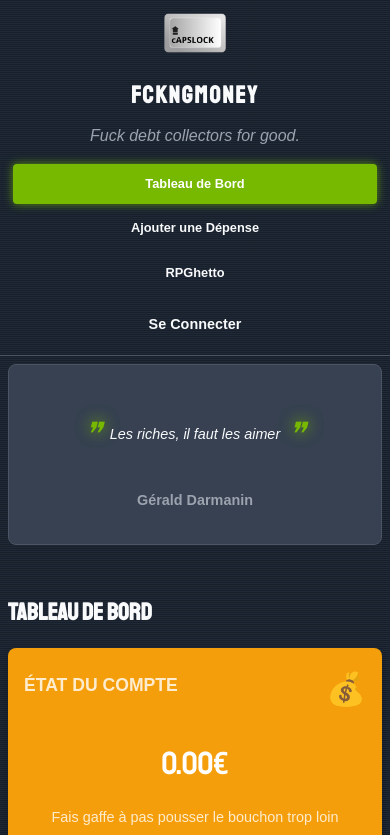
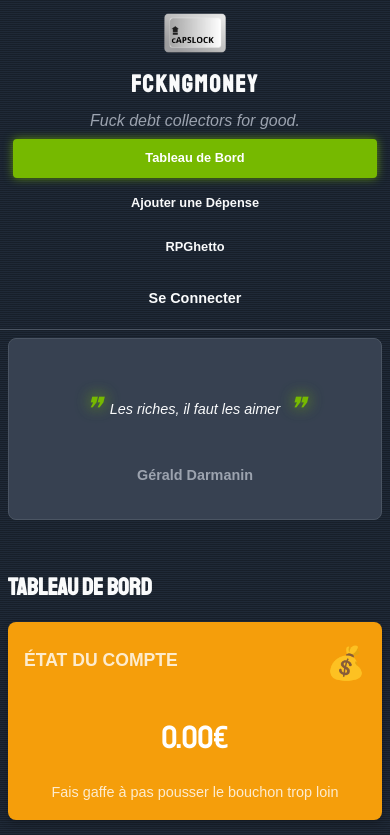
Before and after one commit to AllieEco/FCKNGMoney, a website: page index.html in a window 390 px wide. Shown: the top 835 px of the page. Drawn offline with nearby package versions, Linux system fonts and the light colour scheme.

Commit message:
fix responsive css

```diff
--- a/css/style.css
+++ b/css/style.css
@@ -43,6 +43,10 @@ header {
     padding: 2rem;
     width: 100%;
     border-bottom: 1px solid var(--border-color);
+    display: flex;
+    flex-direction: column;
+    align-items: center;
+    gap: 1rem;
 }
 
 .designed-by {
@@ -149,17 +153,68 @@ header .slogan {
     }
 }
 
+/* Règle pour éviter le chevauchement sur écrans moyens */
+@media (max-width: 1400px) {
+    header {
+        position: relative;
+        padding: 1.5rem;
+        gap: 0.8rem;
+    }
+
+    .designed-by {
+        position: static;
+        transform: none;
+        justify-content: center;
+        margin-bottom: 0;
+    }
+
+    .designed-by img {
+        height: 45px;
+    }
+
+    header h1,
+    header h1 .site-title-link {
+        font-size: 2.5rem;
+        margin-bottom: 0;
+    }
+
+    header .slogan {
+        font-size: 1rem;
+        margin-bottom: 0;
+    }
+
+    .main-nav {
+        position: static;
+        transform: none;
+        justify-content: center;
+        flex-wrap: wrap;
+        gap: 0.8rem;
+        margin-top: 0;
+    }
+
+    .nav-link {
+        padding: 0.6rem 1rem;
+        font-size: 0.9rem;
+        white-space: nowrap;
+    }
+
+    .auth-btn {
+        margin-left: 0.5rem;
+    }
+}
+
 @media (max-width: 768px) {
     header {
         padding: 1rem;
         position: relative;
+        gap: 0.5rem;
     }
 
     .designed-by {
         position: static;
         transform: none;
         justify-content: center;
-        margin-bottom: 1rem;
+        margin-bottom: 0;
     }
 
     .designed-by img {
@@ -169,12 +224,12 @@ header .slogan {
     header h1,
     header h1 .site-title-link {
         font-size: 2rem;
-        margin-bottom: 0.5rem;
+        margin-bottom: 0;
     }
 
     header .slogan {
         font-size: 1rem;
-        margin-bottom: 1rem;
+        margin-bottom: 0;
     }
 
     .main-nav {
@@ -183,7 +238,7 @@ header .slogan {
         justify-content: center;
         flex-wrap: wrap;
         gap: 0.5rem;
-        margin-top: 1rem;
+        margin-top: 0;
     }
 
     .nav-link {
@@ -200,6 +255,7 @@ header .slogan {
 @media (max-width: 480px) {
     header {
         padding: 0.8rem;
+        gap: 0.3rem;
     }
 
     header h1,
@@ -211,6 +267,7 @@ header .slogan {
         flex-direction: column;
         align-items: center;
         gap: 0.3rem;
+        width: 100%;
     }
 
     .nav-link {
```
